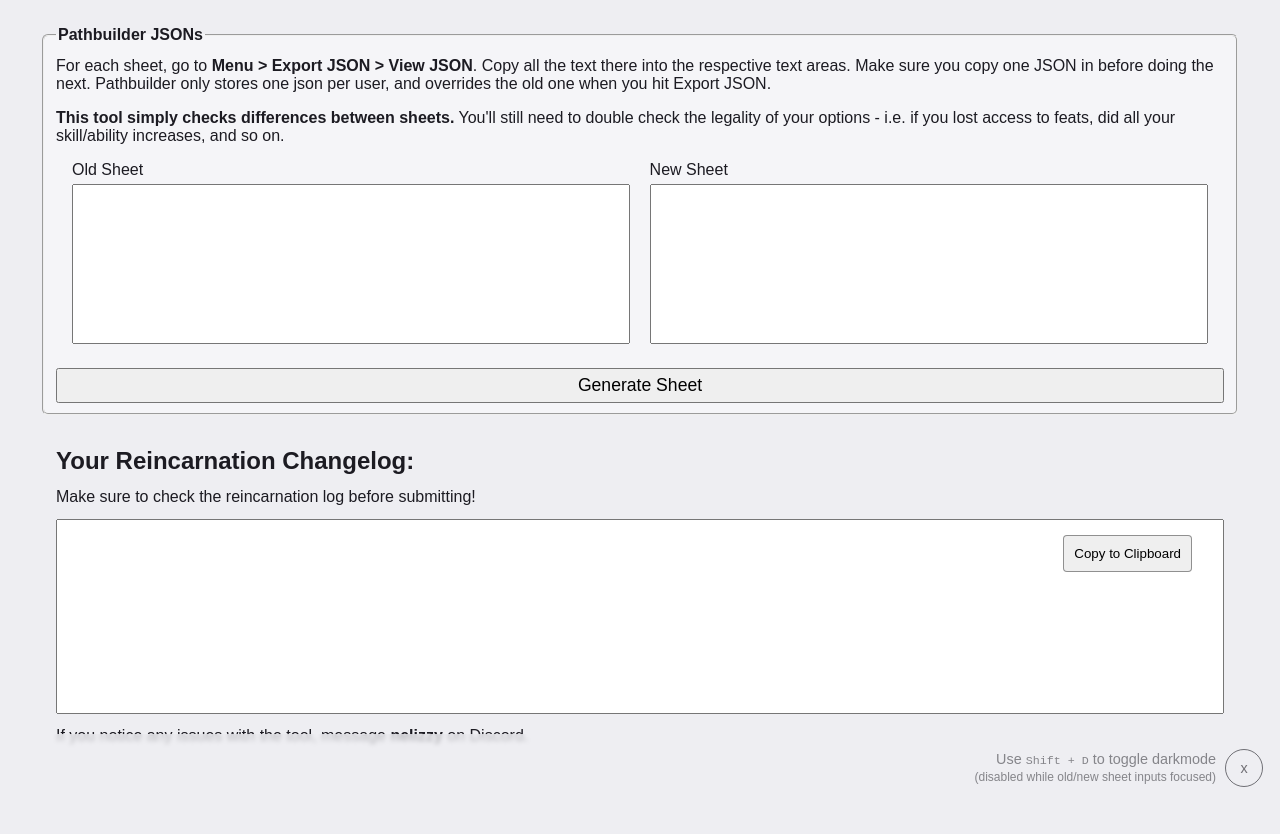
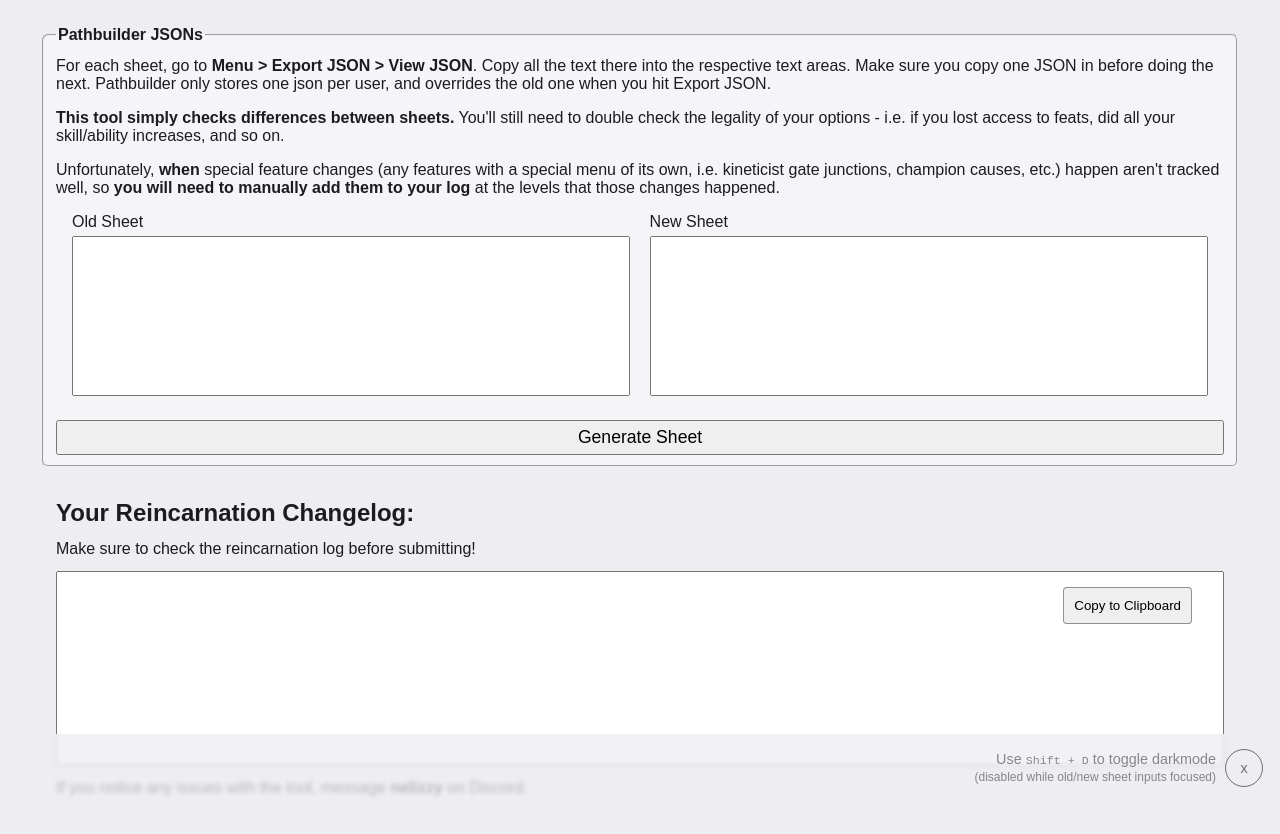
Before and after one commit to isabroch/reincarnation-changelog, a plain HTML site: page index.html in a window 1280 px wide. Before the commit the page ends 800 px from the top, so only its background shows below. Drawn offline with Linux system fonts and the light colour scheme.

Commit message:
Add warning about special features

```diff
--- a/index.html
+++ b/index.html
@@ -17,6 +17,8 @@
     <p>For each sheet, go to <b>Menu > Export JSON > View JSON</b>. Copy all the text there into the respective text areas. Make sure you copy one JSON in before doing the next. Pathbuilder only stores one json per user, and overrides the old one when you hit Export JSON.</p>
 
     <p><b>This tool simply checks differences between sheets.</b> You'll still need to double check the legality of your options - i.e. if you lost access to feats, did all your skill/ability increases, and so on.</p>
+
+    <p>Unfortunately, <b>when</b> special feature changes (any features with a special menu of its own, i.e. kineticist gate junctions, champion causes, etc.) happen aren't tracked well, so <b>you will need to manually add them to your log</b> at the levels that those changes happened.</p>
 
     <div class="inputs">
       <label for="preSheet"><span>Old Sheet <small></small></span> <textarea required name="preSheet" id="preSheet" rows="8"></textarea></label>
```
